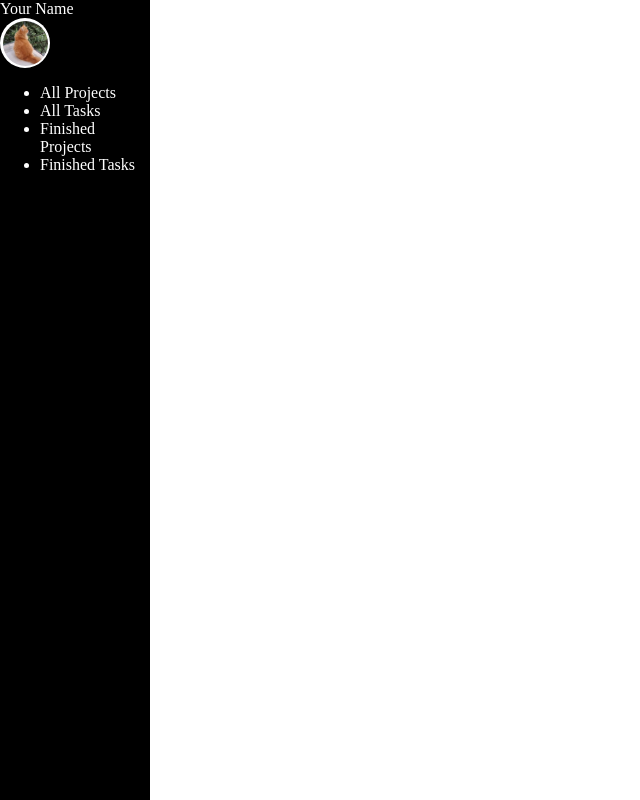
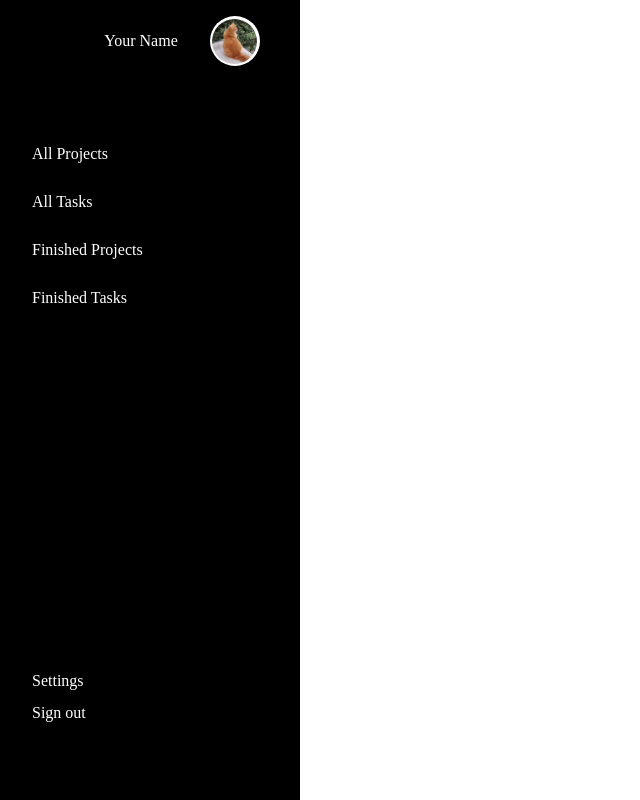
Before and after one commit to dh-giang-vu/TodoList, a website built with webpack: page src/index.html in a window 1280 px wide. Shown: the whole page, without its empty margins (0-640 px from the left). Built offline with nearby package versions, Linux system fonts and the light colour scheme.

Commit message:
sidebar navlist background hover effect

```diff
--- a/src/index.html
+++ b/src/index.html
@@ -12,12 +12,19 @@
       <div class="pfp-container"><img src="<%=require('./images/profile-picture.jpg')%>"></div>
     </div>
 
-    <ul>
-      <li>All Projects</li>
-      <li>All Tasks</li>
-      <li>Finished Projects</li>
-      <li>Finished Tasks</li>
+    <ul class="nav-list">
+      <li><a href="#">All Projects</a></li>
+      <li><a href="#">All Tasks</a></li>
+      <li><a href="#">Finished Projects</a></li>
+      <li><a href="#">Finished Tasks</a></li>
     </ul>
+
+    <div class="management">
+      <ul>
+        <li><a href="#">Settings</a></li>
+        <li><a href="#">Sign out</a></li>
+      </ul>
+    </div>
 
   </div>
   <div class="main-content">
--- a/src/style.css
+++ b/src/style.css
@@ -1,25 +1,53 @@
+:root {
+    --sidebar-width: 300px;
+}
+
 body {
     margin: 0;
     padding: 0;
+    max-height: 100vh;
 
 }
 
+
+/* Everything in Sidebar */
+
 .sidebar {
     background-color: black;
-    width: 150px;
-    color: white;
 
     /* Fixed on left side */
     position: fixed;
     top: 0;
-    bottom: 0;
     left: 0;
+
+    height: 100%;
+    width: var(--sidebar-width);
+
+
+
+    --sidebar-padding-left: 32px;
+    --sidebar-font-size: 16px;
+    --sidebar-accented-color: #fff;
+
+    font-size: var(--sidebar-font-size);
+    color: var(--sidebar-accented-color);
+}
+
+.profile-container {
+    display: flex;
+    align-items: center;
+    justify-content: center;
+    gap: 32px;
+
+    margin-top: 16px;
+    padding-left: 64px;
+
 }
 
 .pfp-container {
     width: 50px;
     height: 50px;
-    background-color: rgb(255, 255, 255);
+    background-color: var(--sidebar-accented-color);
     border-radius: 100%;
 
     /* Centre image using flexbox */
@@ -33,3 +61,53 @@ body {
     max-height: 90%;
     border-radius: 100%;
 }
+
+
+.sidebar ul {
+    list-style-type: none;
+    padding: 0;
+}
+
+.nav-list {
+    margin-top: 64px;
+}
+
+.nav-list li {
+    height: 48px;
+}
+
+.nav-list li a {
+    max-width: 100%;
+    height: 100%;
+
+    padding-left: var(--sidebar-padding-left);
+
+    /* Vertically center text */
+    display: flex;
+    align-items: center;
+}
+
+.nav-list li a:hover {
+    background-color: var(--sidebar-accented-color);
+    color: black;
+}
+
+.management ul {
+    position: absolute;
+    margin: 0;
+    bottom: 64px;
+}
+
+.management ul li {
+    padding-left: var(--sidebar-padding-left);
+    height: 32px;
+}
+
+.sidebar a {
+    text-decoration: none;
+    color: inherit;
+}
+
+
+
+/* Main content */
```
Also changed, not shown: dist/bundle.js, dist/index.html.
